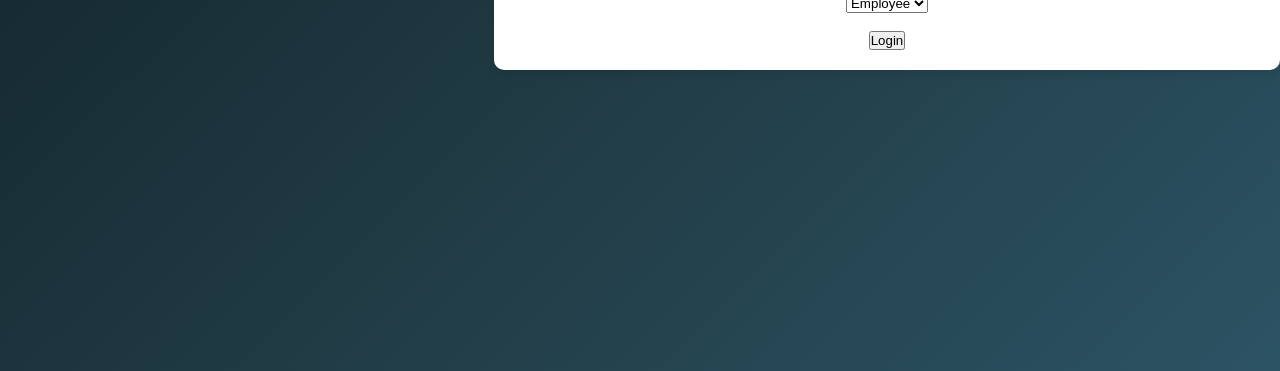
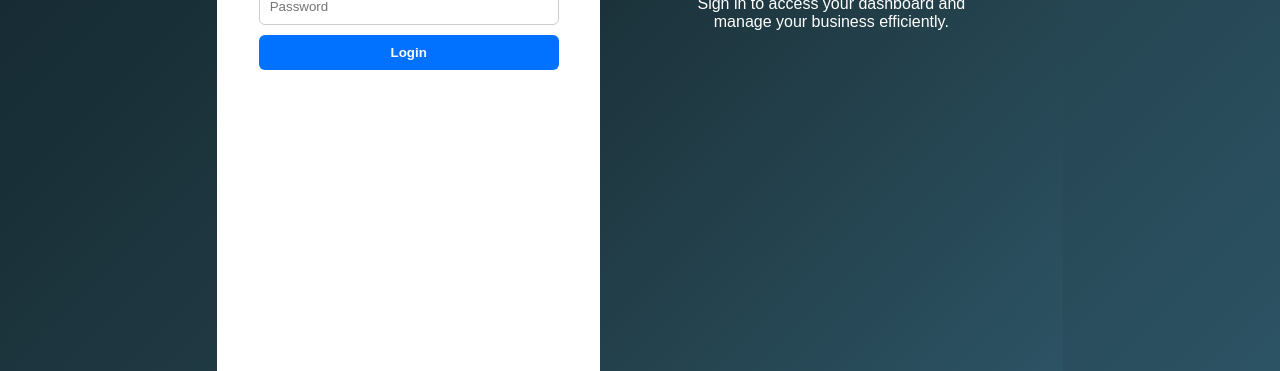
Before and after one commit to yves-romeo/M-smart-business, a website: page public/login.html in a window 1280 px wide. Shown: the part 429-800 px from the top of the page. Drawn offline with Linux system fonts and the light colour scheme.

Commit message:
add side-by-side login layout styles

```diff
--- a/public/login.html
+++ b/public/login.html
@@ -6,37 +6,24 @@
 </head>
 <body>
 
-<div class="container">
-  <h2>Welcome to M Smart Business</h2>
+<body>
+  <div class="login-page">
+    <!-- Left side: login box -->
+    <div class="login-box">
       <form id="loginForm">
+        <h2>Login</h2>
         <input type="text" id="username" placeholder="Username" required>
         <input type="password" id="password" placeholder="Password" required>
-    <select id="role">
-      <option value="admin">Admin</option>
-      <option value="employee">Employee</option>
-    </select>
         <button type="submit" id="loginBtn">Login</button>
       </form>
     </div>
-  <div class="card">
-    <h2>Login</h2>
 
-    <form id="loginForm">
-      <input type="text" id="username" placeholder="Username" required><br><br>
-      <input type="password" id="password" placeholder="Password" required><br><br>
-
-      <select id="role">
-        <option value="employee">Employee</option>
-        <option value="admin">Admin</option>
-      </select><br><br>
-
-      <button type="submit" id="loginBtn">Login</button>
-    </form>
-
+    <!-- Right side: welcome text -->
+    <div class="welcome-section">
+      <h2>Welcome to M Smart Business</h2>
+      <p>Sign in to access your dashboard and manage your business efficiently.</p>
     </div>
   </div>
 
   <script src="script.js"></script>
-
 </body>
-</html>
--- a/public/style.css
+++ b/public/style.css
@@ -123,3 +123,77 @@ body {
   margin-bottom: 10px;
   color: #0072ff;
 }
+
+/* Side-by-side login layout */
+.login-page {
+  display: flex;
+  height: 100vh;
+}
+
+/* Login box (left side) */
+.login-box {
+  flex: 1;
+  display: flex;
+  justify-content: center;
+  align-items: center;
+  background-color: #fff;
+  color: #333;
+}
+
+.login-box form {
+  width: 300px;
+  display: flex;
+  flex-direction: column;
+}
+
+.login-box h2 {
+  text-align: center;
+  margin-bottom: 20px;
+  color: #0072ff;
+}
+
+.login-box input {
+  margin: 10px 0;
+  padding: 10px;
+  border: 1px solid #ccc;
+  border-radius: 6px;
+}
+
+.login-box button {
+  padding: 10px;
+  background-color: #0072ff;
+  border: none;
+  border-radius: 6px;
+  color: #fff;
+  font-weight: bold;
+  cursor: pointer;
+  transition: background 0.3s ease;
+}
+
+.login-box button:hover {
+  background-color: #00c6ff;
+}
+
+/* Welcome section (right side) */
+.welcome-section {
+  flex: 1;
+  background: linear-gradient(135deg, #0f2027, #203a43, #2c5364);
+  color: #fff;
+  display: flex;
+  flex-direction: column;
+  justify-content: center;
+  align-items: center;
+  padding: 40px;
+}
+
+.welcome-section h2 {
+  font-size: 32px;
+  margin-bottom: 10px;
+  color: #00c6ff;
+}
+
+.welcome-section p {
+  font-size: 16px;
+  max-width: 300px;
+  text-align: center;
+}
```
Lines whose indentation alone changed are shown as unchanged.
